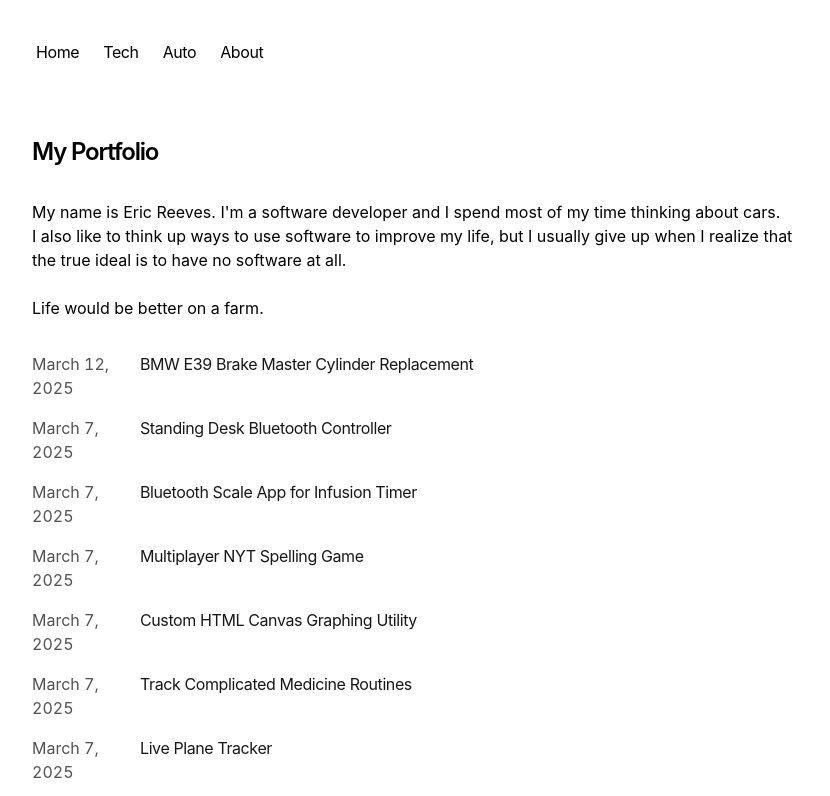
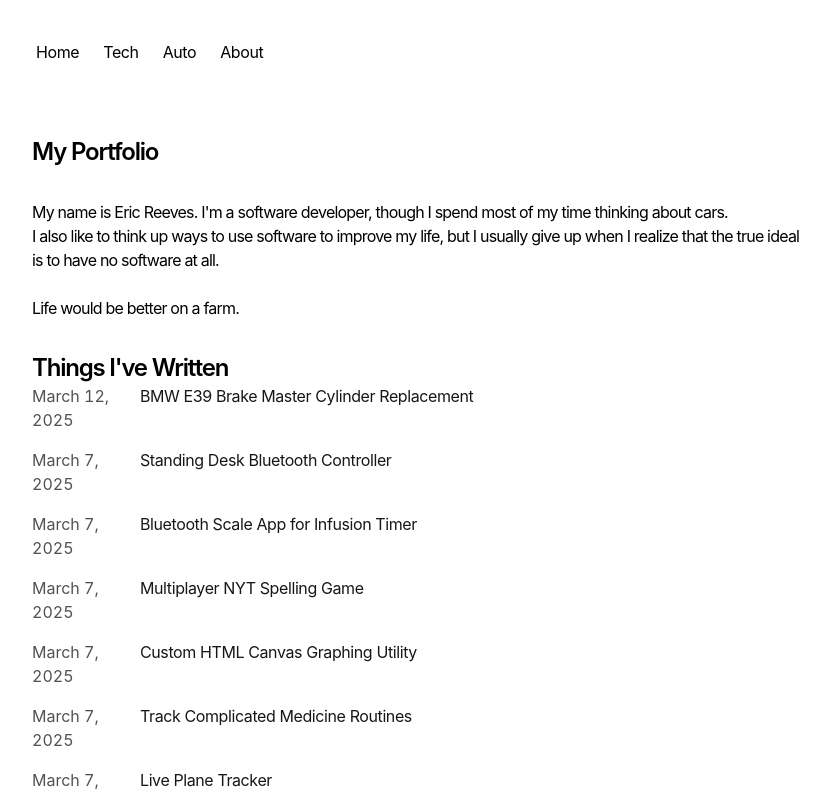
Before and after one commit to leagues58/ericthings, a Next.js app: page / in a window 1280 px wide. Shown: the top 796 px of the page, without its empty margins (224-1054 px from the left). Built offline with nearby package versions, Linux system fonts and the light colour scheme.

Commit message:
Fixed some style and spelling mistakes

```diff
--- a/app/about/page.tsx
+++ b/app/about/page.tsx
@@ -9,7 +9,7 @@ export default function Page() {
       <div className="my-8 flex flex-row">
         <div className={"px-10"}>
             This is where stuff about me will go!
-            I'm difficult to get a hold of, but please try my pidgeon service if email doesn't work.
+            I'm difficult to get a hold of, but please try my pigeon service if email doesn't work.
         </div>
         <Image className={"px-10"} src={'/img/me.jpg'} alt="a picture of me" width={400} height={400}/>
       </div>
--- a/app/page.tsx
+++ b/app/page.tsx
@@ -7,13 +7,14 @@ export default function Page() {
       <h1 className="mb-8 text-2xl font-semibold tracking-tighter">
         My Portfolio
       </h1>
-      <p className="mb-4">
-       My name is Eric Reeves. I'm a software developer and I spend most of my time thinking about cars.
+      <p className="mb-4 tracking-tighter">
+       My name is Eric Reeves. I'm a software developer, though I spend most of my time thinking about cars.
        <br/>I also like to think up ways to use software to improve my life, but I usually give up when I realize
        that the true ideal is to have no software at all.
        <br/><br/>Life would be better on a farm.
       </p>
       <div className="my-8">
+        <span className='font-semibold text-2xl tracking-tighter'>Things I've Written</span>
         <ArticleList articleType={ArticleType.All} />
       </div>
     </section>
```
